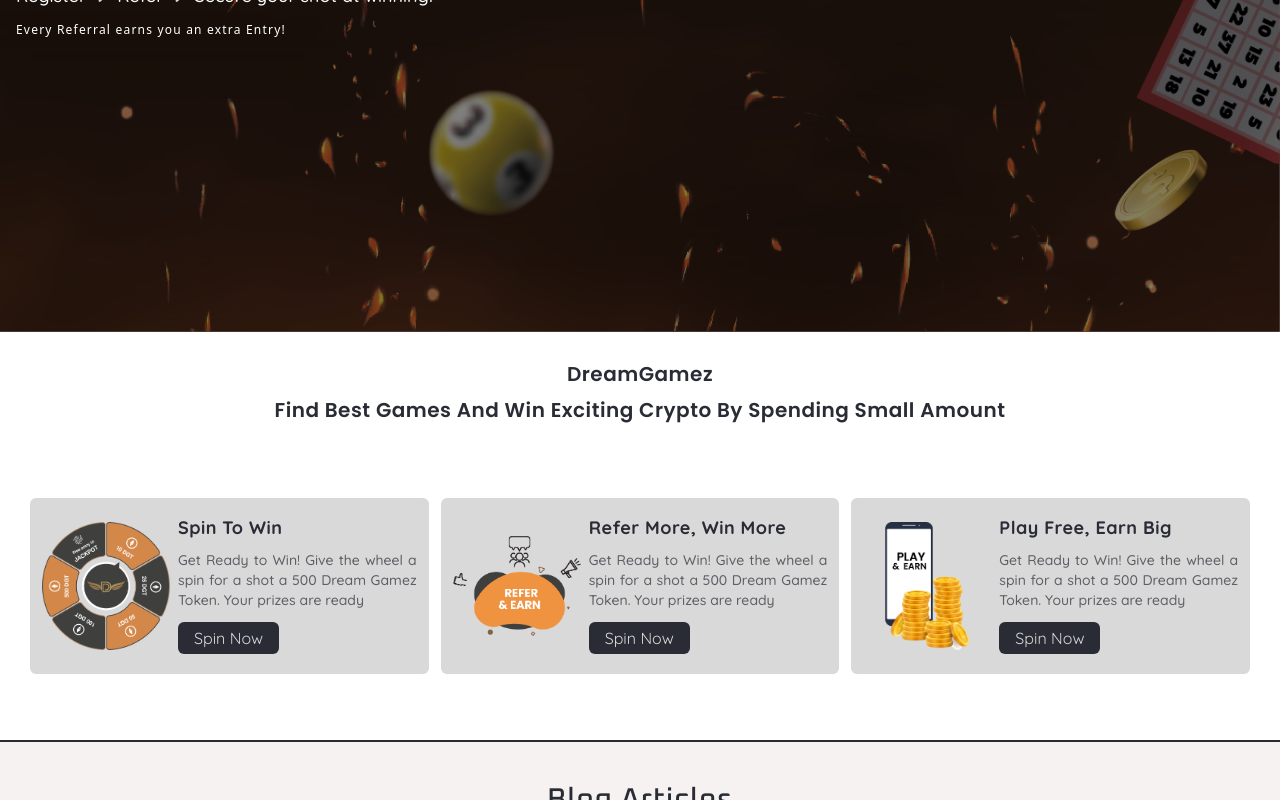
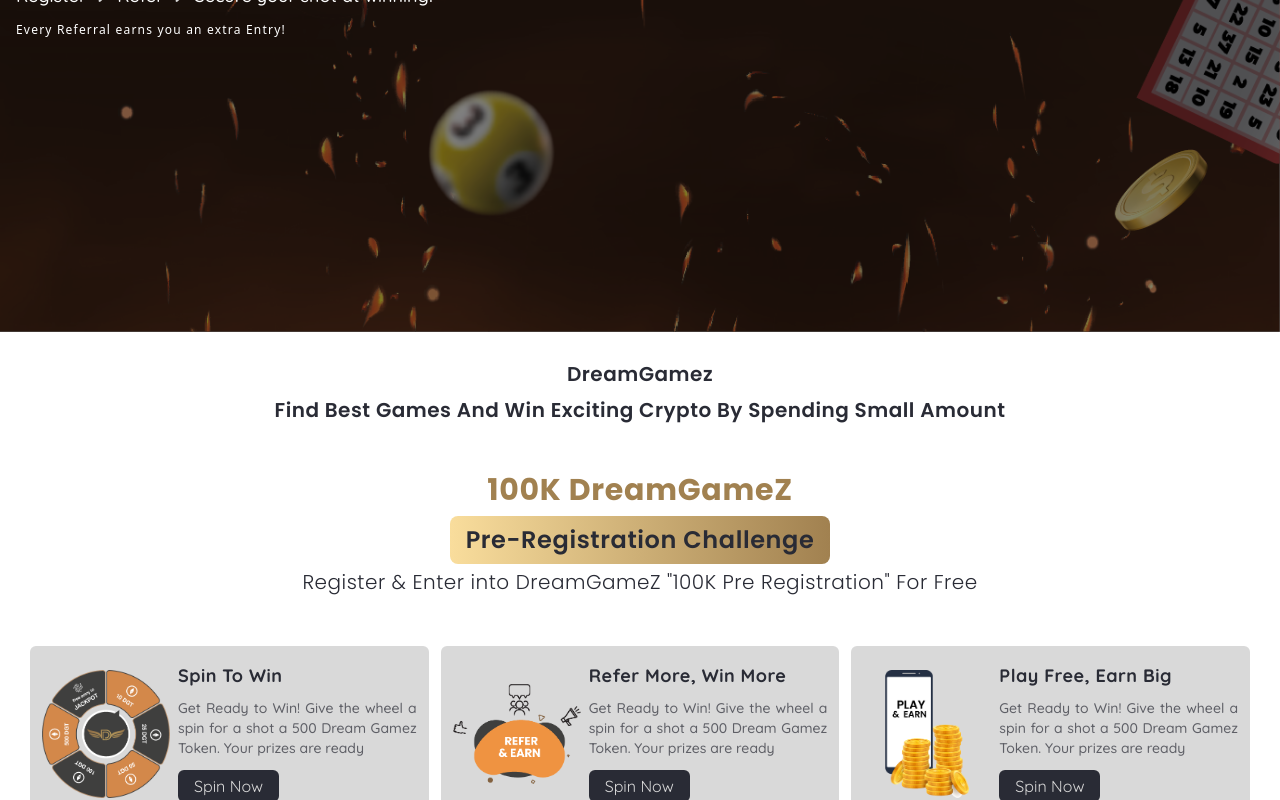
Before and after one commit to Ankan002/dream-gamez, a Next.js app: page / in a window 1280 px wide. Shown: the part 532-1332 px from the top of the page. Built offline with nearby package versions, Linux system fonts and the light colour scheme.

Commit message:
feat: :sparkles: add game section

```diff
--- a/components/home/game-section/game-section.tsx
+++ b/components/home/game-section/game-section.tsx
@@ -2,12 +2,30 @@ import { CommonParagraph } from "../elements";
 
 const GameSection = () => {
 	return (
-		<div className="w-full flex flex-col items-center justify-center px-3 py-6">
+		<div className="w-full flex flex-col items-center justify-center px-3 pt-6">
 			<CommonParagraph text="DreamGamez" className="text-xl" />
 			<CommonParagraph
 				text="Find Best Games And Win Exciting Crypto By Spending Small Amount"
 				className="text-xl"
 			/>
+
+			<div className="w-full flex flex-col items-center justify-center mt-10">
+				<CommonParagraph
+					text="100K DreamGameZ"
+					className="text-3xl font-bold text-primary-golden"
+				/>
+
+				<div className="px-4 py-1 bg-gradient-to-r from-primary-yellow to-primary-golden flex items-center justify-center mt-1 rounded-lg">
+					<CommonParagraph text="Pre-Registration Challenge" className="text-2xl" />
+				</div>
+
+				<CommonParagraph
+					text={
+						'Register & Enter into DreamGameZ "100K Pre Registration" For Free'
+					}
+					className="text-xl font-light"
+				/>
+			</div>
 		</div>
 	);
 };
```
